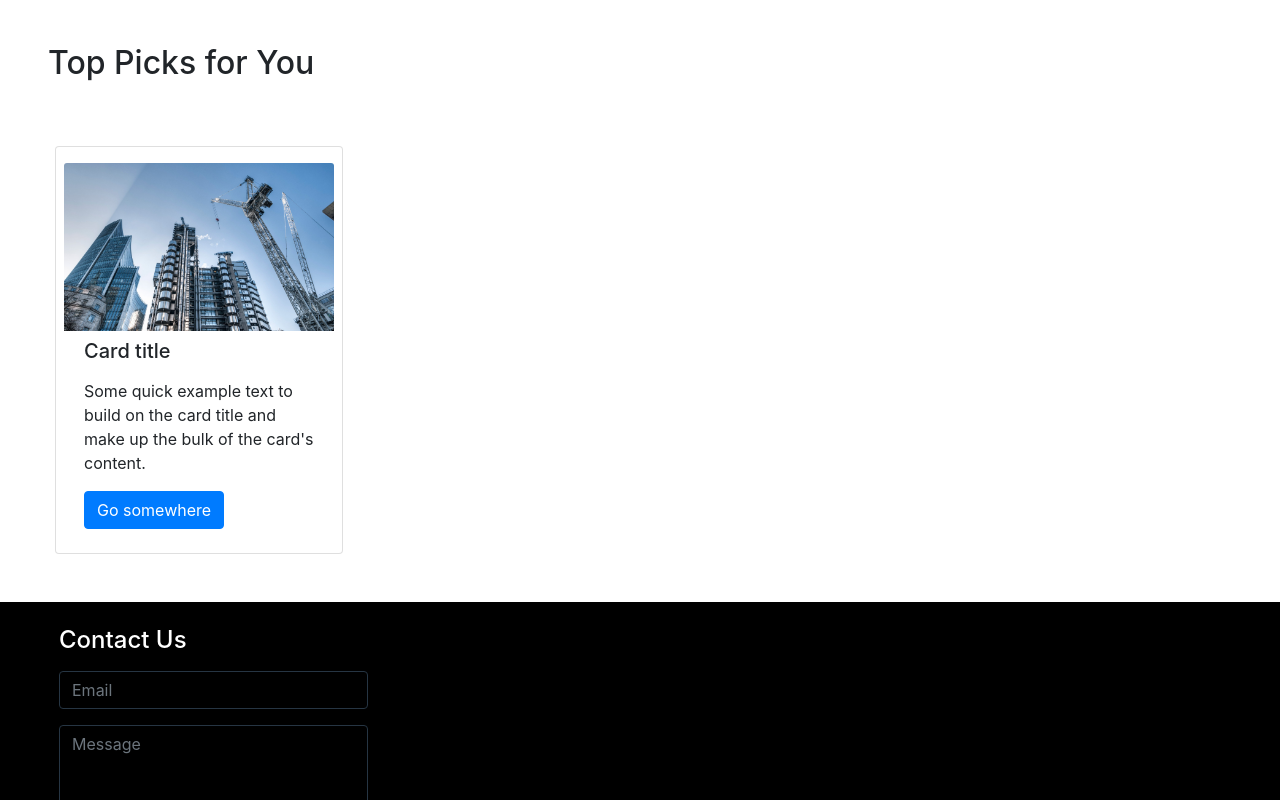
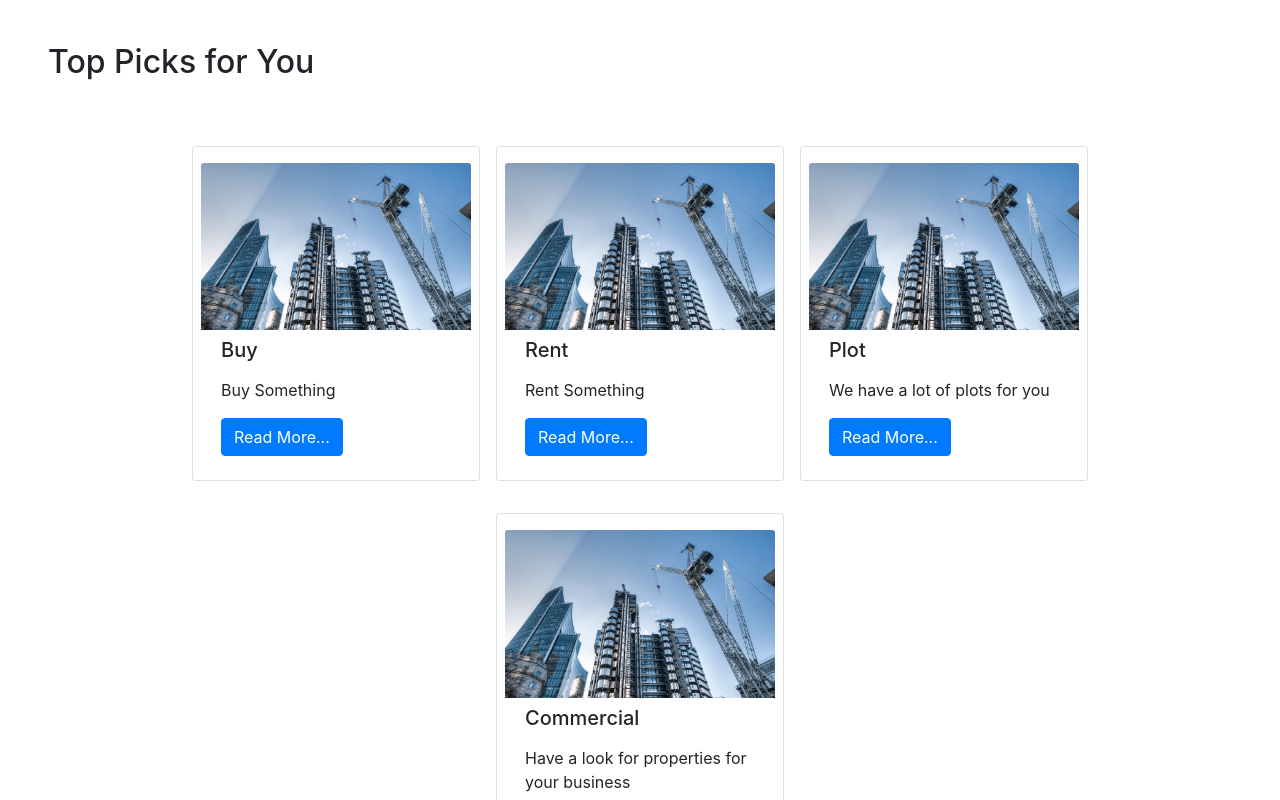
Before and after one commit to priyanshu31/Real-Estate-React-App, a React (Create React App) app: page / in a window 1280 px wide. Shown: the part 760-1560 px from the top of the page. Built offline with nearby package versions, Linux system fonts and the light colour scheme.

Commit message:
cards wrapped in array of object and passsed through props

```diff
--- a/src/App.css
+++ b/src/App.css
@@ -11,7 +11,7 @@ body{
     display: flex;
     align-items: center;
     justify-content: center;
-    height: 43.5rem;
+    height: 47.2rem;
     background-image: url('images/BuildingConstruction.jpg');
     backdrop-filter: blur(8px);
     opacity: 0.9;
@@ -39,7 +39,7 @@ body{
 }
 .dropdown-menu{
     margin-top: 1rem;
-    background-color: transparent !important;
+    background-color: #2c2424fa !important;
     border-color: black !important;
 }
 
--- a/src/components/layouts/Home.js
+++ b/src/components/layouts/Home.js
@@ -4,20 +4,50 @@ import PropertyCard from './propertyCard'
 import building from '../../images/BuildingConstruction.jpg'
 
 const Home = () => {
+
+    let propertyCardDetials = [
+        {
+            image: building,
+            title: "Buy",
+            description: "Buy Something"
+        },
+        {
+            image: building,
+            title: "Rent",
+            description: "Rent Something"
+        },
+        {
+            image: building,
+            title: "Plot",
+            description: "We have a lot of plots for you"
+        },
+        {
+            image: building,
+            title: "Commercial",
+            description: "Have a look for properties for your business"
+        },
+    ]
+
     return (
         <Fragment>
 
            <div className="container-fluid bg-image">
                <div style={{textAlign: "center"}}>
-                    <h2 style={{margin: "2rem 0rem"}}>Tagline</h2>
+                    <h2 style={{margin: "2rem 0rem"}}>Buy your Dream Property</h2>
                     <SearchBox />
                </div>
            </div>
 
             <h2 style={{margin: "3rem"}}>Top Picks for You</h2>
 
-            <div className="container row" style={{margin: "2rem"}}>
-                <PropertyCard />
+            <div className="container-fluid row" style={{margin: "2rem", width: "auto", justifyContent: "center"}}>
+
+                {
+                    propertyCardDetials.map((detials, index) =>
+                        <PropertyCard key={ index } detials = { detials } />
+                    )
+                }
+
             </div>
 
         </Fragment>
--- a/src/components/layouts/Navbar.js
+++ b/src/components/layouts/Navbar.js
@@ -20,7 +20,7 @@ const Navbar = () => {
 
     return (
         <Fragment>
-            <nav className="navbar navbar-expand-lg navbar-dark bg-dark">
+            <nav className="navbar navbar-expand-lg navbar-dark bg-dark fixed-top">
                 <div className="container-fluid">
                     <Link className="navbar-brand" to="/">React Properties</Link>
 
--- a/src/components/layouts/propertyCard.js
+++ b/src/components/layouts/propertyCard.js
@@ -2,14 +2,14 @@ import React from 'react'
 import { Link } from 'react-router-dom'
 import building from '../../images/BuildingConstruction.jpg'
 
-const propertyCard = () => {
+const propertyCard = (props) => {
     return (
         <div className="card" style={{width: "18rem", margin: "1rem 0.5rem", padding: "1rem 0.5rem"}}>
-            <img src={building} alt="" className="card-img-top" />
+            <img src={props.detials.image} alt="" className="card-img-top" />
             <div className="card-body" style={{margin: "0.5rem 0rem"}}>
-                <h5 className="card-title">Card title</h5>
-                <p className="card-text">Some quick example text to build on the card title and make up the bulk of the card's content.</p>
-                <Link to="/" className="btn btn-primary">Go somewhere</Link>
+                <h5 className="card-title">{props.detials.title}</h5>
+                <p className="card-text">{props.detials.description}</p>
+                <Link to="/" className="btn btn-primary">Read More...</Link>
             </div>
         </div>
     )
```
